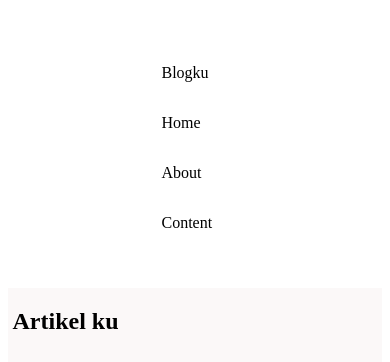
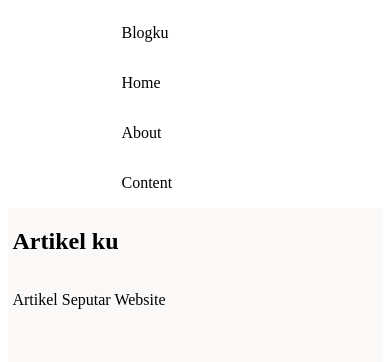
Before and after one commit to Prasaja22/fswd3-html-dasar, a plain HTML site: page pages/pertemuan-10/responsive-flexbox.html in a window 390 px wide. Shown: the top 362 px of the page. Drawn offline with Linux system fonts and the light colour scheme.

Commit message:
[STYLE] mengganti margin navbar

```diff
--- a/assets/images/css/responsive-flexbox/style.css
+++ b/assets/images/css/responsive-flexbox/style.css
@@ -114,7 +114,7 @@
     }
 
     .nav{
-        margin: 40px;
+        margin-right: 40px;
         box-shadow: 100px
     }
 
```
